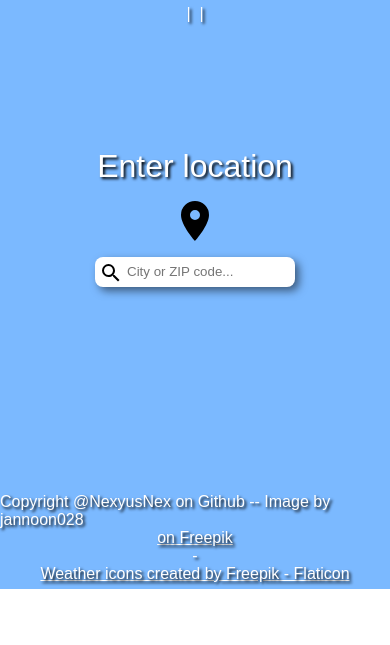
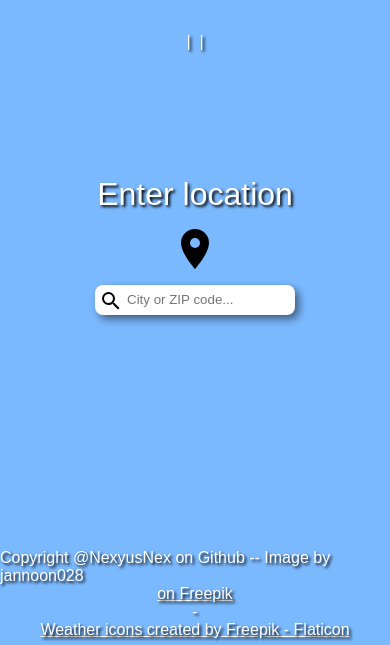
Before and after one commit to NexyusNex/Weather-App, a website built with webpack: page docs/index.html in a window 390 px wide. Shown: the part 255-900 px from the top of the page. Before the commit the page ends 844 px from the top, so only its background shows below. Built offline with nearby package versions, Linux system fonts and the light colour scheme; no server answers.

Commit message:
Fixed overflow on container when small screen

```diff
--- a/src/style.css
+++ b/src/style.css
@@ -7,6 +7,7 @@
 .container {
   display: flex;
   flex-direction: column;
+  min-height: 900px;
   height: 100svh;
   background-color: #7bb9ff;
   background-size: cover;
```
